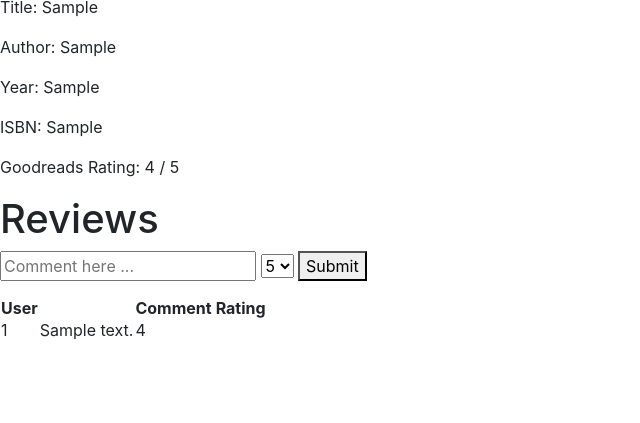
After one commit to isaychris/flask-book-reviews, a Flask app: template templates/info.html in a window 1280 px wide. The commit adds this page. Shown: the part 377-800 px from the top of the page, without its empty margins (0-640 px from the left). Run offline with Flask 2, Linux system fonts and the light colour scheme; the template is opened without the code that fills it: most values are stand-ins (such as "Sample title", 1, 10 or a date in 2020); some libraries are stand-ins or nearby versions.

Commit message:
added session, review, book info functionality

```diff
--- a/application.py
+++ b/application.py
@@ -2,7 +2,7 @@ import os
 
 from flask import Flask, session, render_template, request, redirect, url_for, flash
 from flask_session import Session
-from sqlalchemy import create_engine
+from sqlalchemy import create_engine, exc
 from sqlalchemy.orm import scoped_session, sessionmaker
 import requests
 
@@ -30,22 +30,25 @@ def register():
     message = None
 
     if request.method == "POST":
-        usern = request.form.get("username")
-        passw = request.form.get("password")
-        result = db.execute("INSERT INTO accounts (username, password) VALUES (:u, :p)", {"u": usern, "p": passw})
-        db.commit()
+        try:
+            usern = request.form.get("username")
+            passw = request.form.get("password")
+            result = db.execute("INSERT INTO accounts (username, password) VALUES (:u, :p)", {"u": usern, "p": passw})
+            db.commit()
 
-        if result.rowcount > 0:
-            message = "Account created!"
-        else:
-            message = "Unable to create account."
+            if result.rowcount > 0:
+                message = "Account created!"
+
+        except exc.IntegrityError:
+            message = "Username already exists."
+            db.execute("ROLLBACK")
+            db.commit()
 
     return render_template("registration.html", message=message)
 
 @app.route("/logout")
 def logout():
-    session.pop('logged_in', None)
-    flash('You were logged out')
+    session.pop('user', None)
     return redirect(url_for('login'))
 
 @app.route("/login", methods=["GET", "POST"])
@@ -55,24 +58,50 @@ def login():
     if request.method == "POST":
         usern = request.form.get("username")
         passw = request.form.get("password")
-        print(usern, passw)
         result = db.execute("SELECT * FROM accounts WHERE username = :u AND password = :p", {"u": usern, "p": passw})
 
         if result.rowcount > 0:
+            session['user'] = usern
             return redirect(url_for('dashboard'))
         else:
             message = "Username or password is incorrect."
+            db.execute("ROLLBACK")
+            db.commit()
 
     return render_template("login.html", message=message)
 
+
 @app.route("/dashboard")
 def dashboard():
-    return render_template("dashboard.html")
+    if 'user' not in session:
+        return redirect(url_for('login'))
+
+    return render_template("dashboard.html", logged=session['user'])
+
 
 @app.route("/dashboard/search", methods=["POST"])
 def search():
     message = None
-    thestring = request.form.get("test5")
-    results = db.execute("SELECT * FROM books WHERE title = :q OR isbn = :q OR author = :q", {"q": thestring}).fetchall()
+    query = request.form.get("searchbox")
+    query = '%' + query.lower() + '%'
+    results = db.execute("SELECT * FROM books WHERE lower(title) LIKE :q OR isbn LIKE :q OR lower(author) LIKE :q", {"q": query}).fetchall()
+    print(results)
+    return render_template("search.html", results=results)
 
-    return render_template("search.html", results=results)
+
+@app.route("/dashboard/book/<string:isbn>", methods=["GET", "POST"])
+def info(isbn):
+    if request.method == "POST":
+        comment = request.form.get("comment")
+        my_rating = request.form.get("rating")
+        book = db.execute("INSERT INTO reviews (acc_id, book_id, comment, rating) VALUES (:a, :b, :c, :r)", {"a": session['user'], "b": isbn, "c": comment, "r": my_rating})
+        db.commit()
+
+    book = db.execute("SELECT * FROM books WHERE isbn = :q", {"q": isbn}).fetchone()
+    reviews = db.execute("SELECT * FROM reviews WHERE book_id = :q1", {"q1": isbn}).fetchall()
+
+    response = requests.get("https://www.goodreads.com/book/review_counts.json", params={"key": "1O7xiWC9D6p2JmdhgX4LTw", "isbns": isbn})
+    data = response.json()
+    gr_rating = (data['books'][0]['average_rating'])
+
+    return render_template("info.html", book_info=book, reviews=reviews, rating=gr_rating)
--- a/templates/dashboard.html
+++ b/templates/dashboard.html
@@ -1,11 +1,15 @@
 <html>
     <head>
         <title>Dashboard</title>
+        <link rel="stylesheet" href="https://maxcdn.bootstrapcdn.com/bootstrap/4.0.0/css/bootstrap.min.css" integrity="sha384-Gn5384xqQ1aoWXA+058RXPxPg6fy4IWvTNh0E263XmFcJlSAwiGgFAW/dAiS6JXm" crossorigin="anonymous">
     </head>
     <body>
+        {% if logged is not none %}
+        <p>You are logged in as {{ logged }} </p>
+        {% endif %}
         <h1>Search for a Book</h1>
         <form action="{{ url_for('search') }}" method="post">
-            <input name="test5" type="text" placeholder="Title, ISBN, Author ...">
+            <input name="searchbox" type="text" placeholder="Title, ISBN, Author ...">
             <button type="submit">Submit</button>
         </form>
     </body>
--- /dev/null
+++ b/templates/info.html
@@ -0,0 +1,45 @@
+<html>
+    <head>
+        <title>Info</title>
+        <link rel="stylesheet" href="https://maxcdn.bootstrapcdn.com/bootstrap/4.0.0/css/bootstrap.min.css" integrity="sha384-Gn5384xqQ1aoWXA+058RXPxPg6fy4IWvTNh0E263XmFcJlSAwiGgFAW/dAiS6JXm" crossorigin="anonymous">
+    </head>
+    <body>
+        <h1>Info</h1>
+        <p><img src="http://covers.openlibrary.org/b/ISBN/{{ book_info[1] }}-M.jpg"></p>
+        <p>Title: {{ book_info[2] }} </p>
+        <p>Author: {{ book_info[3] }} </p>
+        <p>Year: {{ book_info[4] }} </p>
+        <p>ISBN: {{ book_info[1] }} </p>
+        <p>Goodreads Rating: {{ rating }} / 5 </p>
+
+        <h1>Reviews</h1>
+        <form action="{{ url_for('info', isbn=book_info[1]) }}" method="post">
+            <input name="comment" type="text" placeholder="Comment here ...">
+            <select name="rating">
+                <option value="5">5</option>
+                <option value="4">4</option>
+                <option value="3">3</option>
+                <option value="2">2</option>
+                <option value="1">1</option>
+                <option value="0">0</option>
+              </select>
+            <button type="submit">Submit</button>
+        </form>
+        <table>
+            <tr>
+                <th> User <th>
+                <th> Comment <th>
+                <th> Rating <th>
+            </tr>
+
+            {% for review in reviews %}
+            <tr>
+                <td> {{ review.acc_id }} </td>
+                <td> {{ review.comment }} </td>
+                <td> {{ review.rating }} </td>
+            </tr>
+            {% endfor %}
+
+        </table>
+    </body>
+</html>
--- a/templates/login.html
+++ b/templates/login.html
@@ -1,6 +1,7 @@
 <html>
     <head>
         <title>Login</title>
+        <link rel="stylesheet" href="https://maxcdn.bootstrapcdn.com/bootstrap/4.0.0/css/bootstrap.min.css" integrity="sha384-Gn5384xqQ1aoWXA+058RXPxPg6fy4IWvTNh0E263XmFcJlSAwiGgFAW/dAiS6JXm" crossorigin="anonymous">
     </head>
     <body>
         {% if message is not none %}
--- a/templates/registration.html
+++ b/templates/registration.html
@@ -1,6 +1,7 @@
 <html>
     <head>
         <title>Register</title>
+        <link rel="stylesheet" href="https://maxcdn.bootstrapcdn.com/bootstrap/4.0.0/css/bootstrap.min.css" integrity="sha384-Gn5384xqQ1aoWXA+058RXPxPg6fy4IWvTNh0E263XmFcJlSAwiGgFAW/dAiS6JXm" crossorigin="anonymous">
     </head>
     <body>
         {% if message is not none %}
--- a/templates/search.html
+++ b/templates/search.html
@@ -1,17 +1,20 @@
 <html>
     <head>
         <title>Search</title>
+        <link rel="stylesheet" href="https://maxcdn.bootstrapcdn.com/bootstrap/4.0.0/css/bootstrap.min.css" integrity="sha384-Gn5384xqQ1aoWXA+058RXPxPg6fy4IWvTNh0E263XmFcJlSAwiGgFAW/dAiS6JXm" crossorigin="anonymous">
     </head>
     <body>
         <h1>Results</h1>
         <table>
             <tr>
+                <th>#</th>
                 <th>Title</th>
                 <th>Author</th>
             </tr>
             {% for result in results %}
             <tr>
-                <td> {{ result.title }} </td>
+                <td> {{ loop.index }} </td>
+                <td> <a href="{{ url_for('info', isbn=result.isbn) }}"> {{ result.title }}</a></td>
                 <td> {{ result.author }} </td>
             </tr>
             {% endfor %}
```
